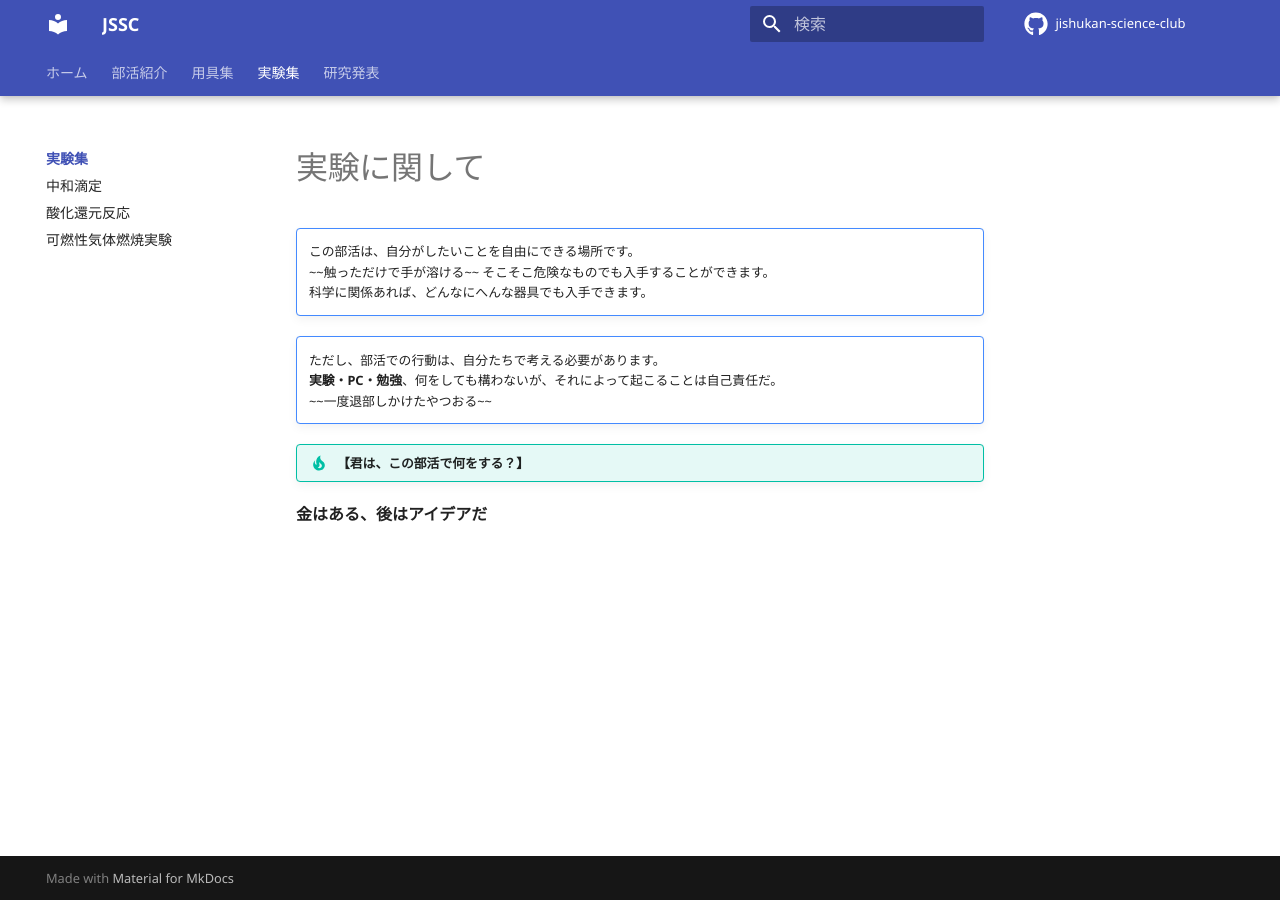
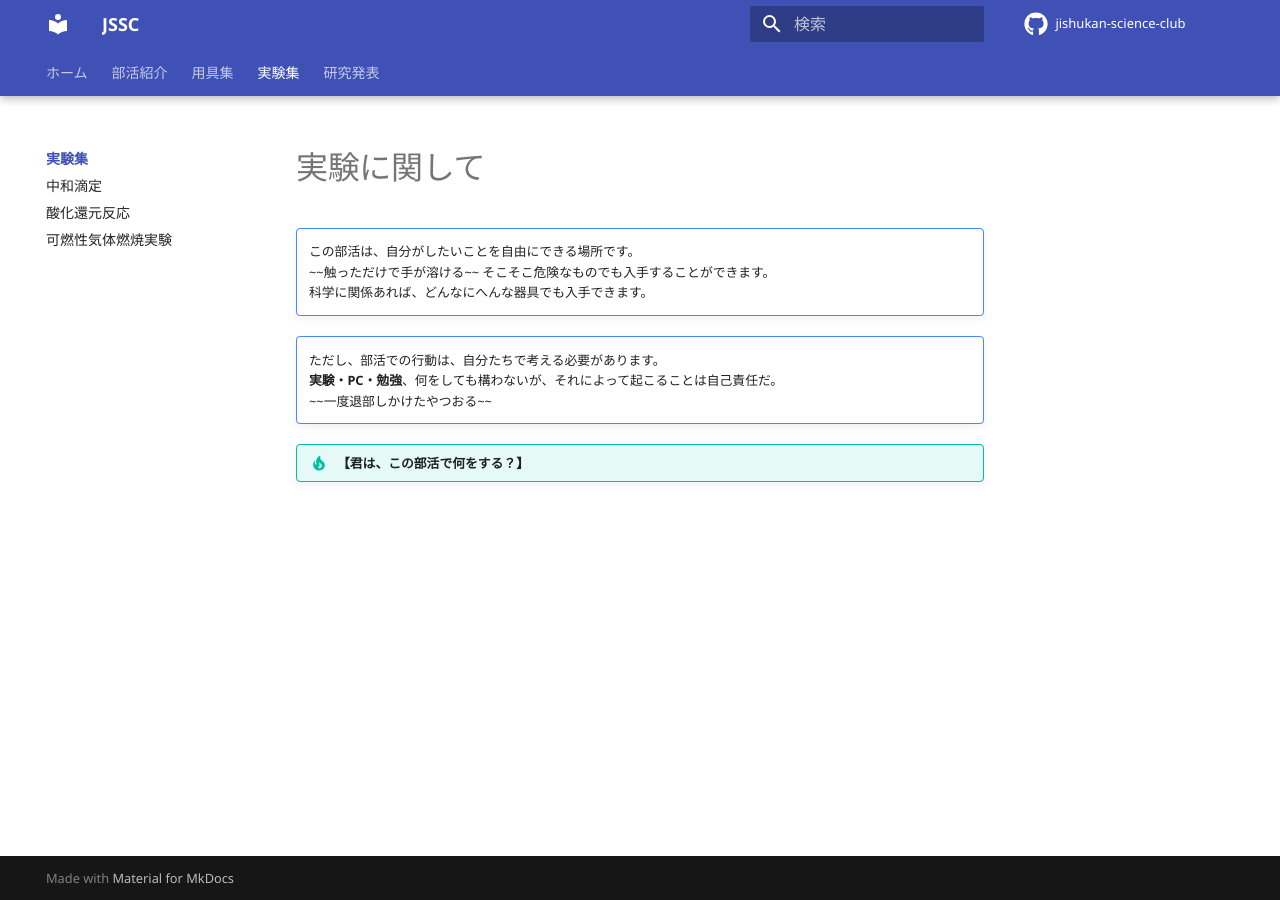
Before and after one commit to jishukan-science-club/index, an MkDocs documentation site: the page built from docs/lab/index.md, in a window 1280 px wide. Built offline with MkDocs 1.6.1 and Material for MkDocs 9.7.7, drawn with Linux system fonts in a browser that asks for light colours; comment, search, counter and statistics services are not loaded.

Commit message:
[Remove]: いらなそうなやつ

```diff
--- a/docs/lab/index.md
+++ b/docs/lab/index.md
@@ -11,6 +11,3 @@
 
 
 !!! tip "**【君は、この部活で何をする？】**"
-
-
-**金はある、後はアイデアだ**
```
